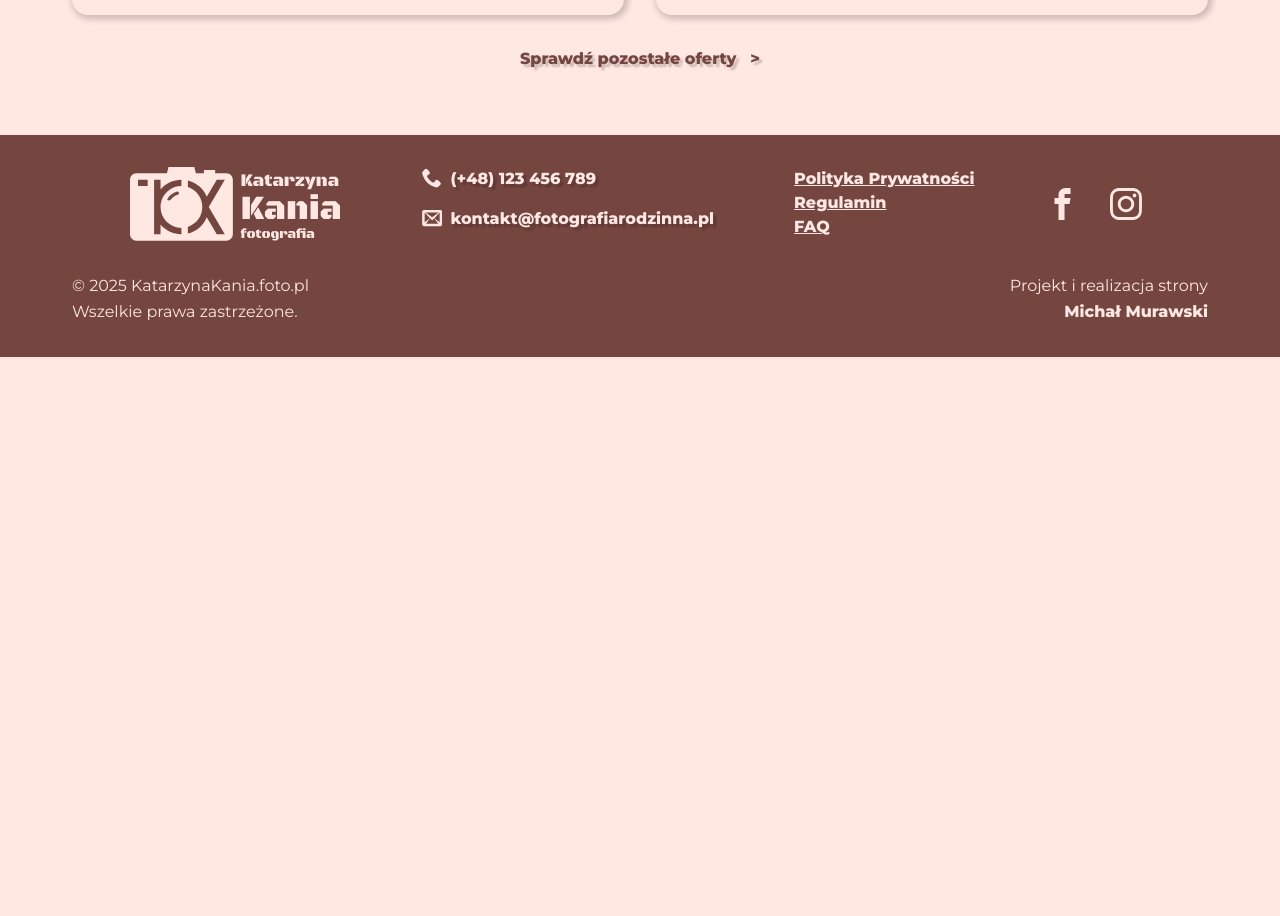
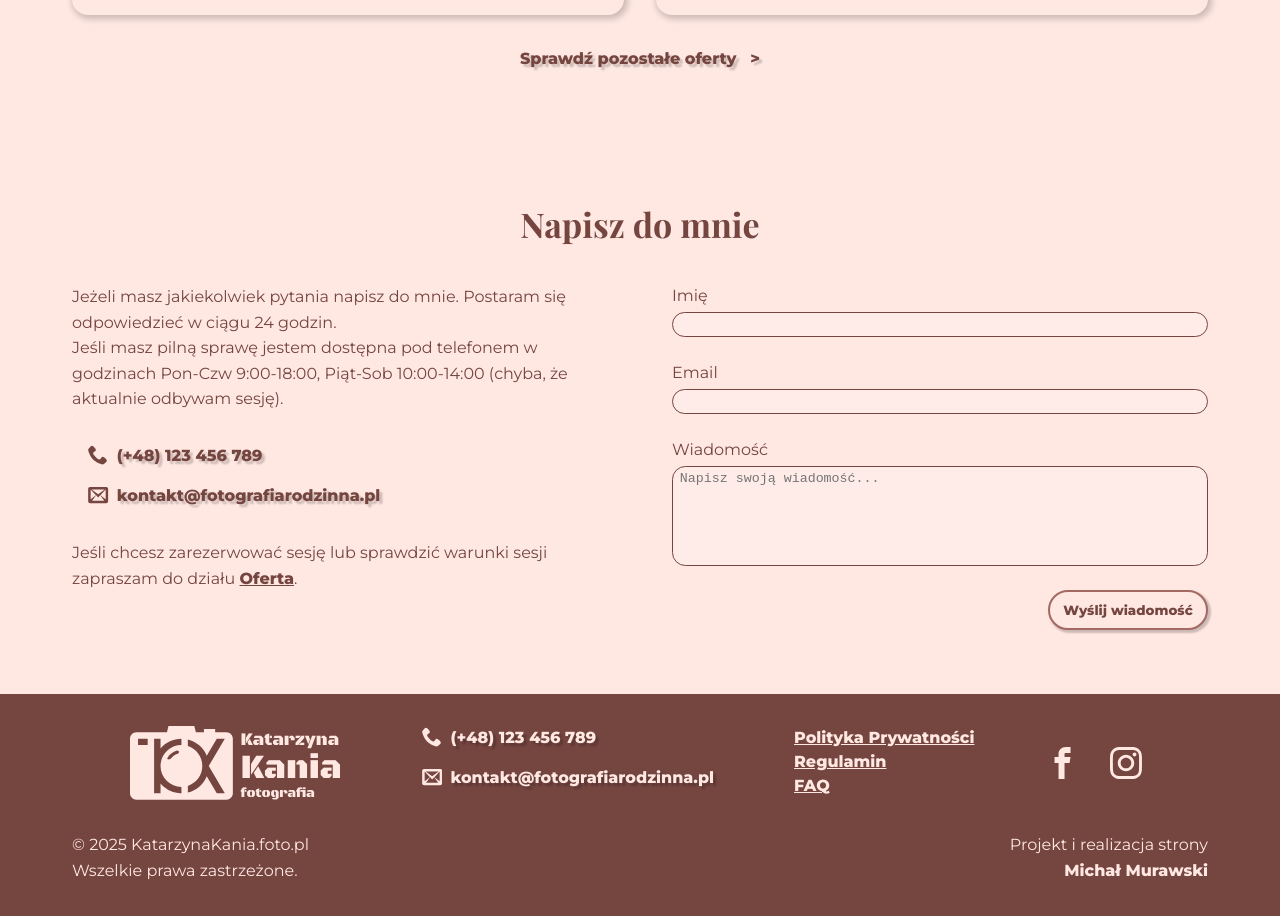
Before and after one commit to AMichalMurawski/kkania, a React (Vite) app: page / in a window 1280 px wide. Shown: the part 3738-4654 px from the top of the page. Before the commit the page ends 4095 px from the top, so only its background shows below. Built offline with nearby package versions, Linux system fonts and the light colour scheme.

Commit message:
ContactMe

```diff
--- a/src/pages/HomePage/HomePage.tsx
+++ b/src/pages/HomePage/HomePage.tsx
@@ -3,6 +3,7 @@ import styles from "./HomePage.module.css";
 import { useAboutMe, useRoutes } from "../../context";
 import { AboutMe, Hero, TopGallery, TopOffers } from "../../sections";
 import { Button } from "../../elements";
+import ContactMe from "../../sections/ContactMe/ContactMe";
 
 const HomePage: React.FC = () => {
     const { data: routes } = useRoutes();
@@ -22,6 +23,7 @@ const HomePage: React.FC = () => {
         <AboutMe content={aboutMe?.short || []} flexDirection={['column', 'row', 'row']} />
         <TopGallery />
         <TopOffers />
+        <ContactMe />
     </>
 };
 
--- /dev/null
+++ b/src/sections/ContactMe/ContactMe.module.css
@@ -0,0 +1,48 @@
+.sectionConteiner {
+    width: clamp(320px, 100%, 1200px);
+    margin-inline: auto;
+    padding: 4em 1em;
+
+    @media screen and (min-width: 768px) {
+        padding-inline: 1.5em;
+    }
+
+    @media screen and (min-width: 1200px) {
+        padding-inline: 2em;
+    }
+}
+
+.sectionConteiner h2 {
+    margin-inline: auto;
+    width: fit-content;
+}
+
+.sectionWrapper {
+    display: flex;
+    flex-direction: column;
+    gap: 4em;
+
+    @media screen and (min-width: 1200px) {
+        flex-direction: row;
+    }
+}
+
+.content {
+    display: flex;
+    flex-direction: column;
+    gap: 2em;
+
+    @media screen and (min-width: 1200px) {
+        flex-basis: calc((100% - 4em) / 2);
+    }
+}
+
+.content > * {
+    margin: 0;
+}
+
+.form {
+    @media screen and (min-width: 1200px) {
+        flex-basis: calc((100% - 4em) / 2);
+    }
+}
--- /dev/null
+++ b/src/sections/ContactMe/ContactMe.tsx
@@ -0,0 +1,28 @@
+import React from "react";
+import styles from "./ContactMe.module.css";
+import { ContactForm, Contacts } from "../../components";
+import { Link } from "../../elements";
+import { useSiteInfo } from "../../context";
+
+const ContactMe: React.FC = () => {
+    const { data: siteInfo } = useSiteInfo();
+
+    return (
+        <section className={styles.sectionConteiner}>
+            <h2>Napisz do mnie</h2>
+            <div className={styles.sectionWrapper}>
+                <div className={styles.content}>
+                    <p>Jeżeli masz jakiekolwiek pytania napisz do mnie. Postaram się odpowiedzieć w ciągu 24 godzin.<br/>
+                    Jeśli masz pilną sprawę jestem dostępna pod telefonem w godzinach {siteInfo?.workingHours.map((work, i) => `${work.days} ${work.hours}` ).join(', ')} (chyba, że aktualnie odbywam sesję).</p>
+                    <Contacts />
+                    <p>Jeśli chcesz zarezerwować sesję lub sprawdzić warunki sesji zapraszam do działu <Link href="">Oferta</Link>.</p>
+                </div>
+                <div className={styles.form}>
+                    <ContactForm />
+                </div>
+            </div>
+        </section>
+    );
+};
+
+export default ContactMe;
```
